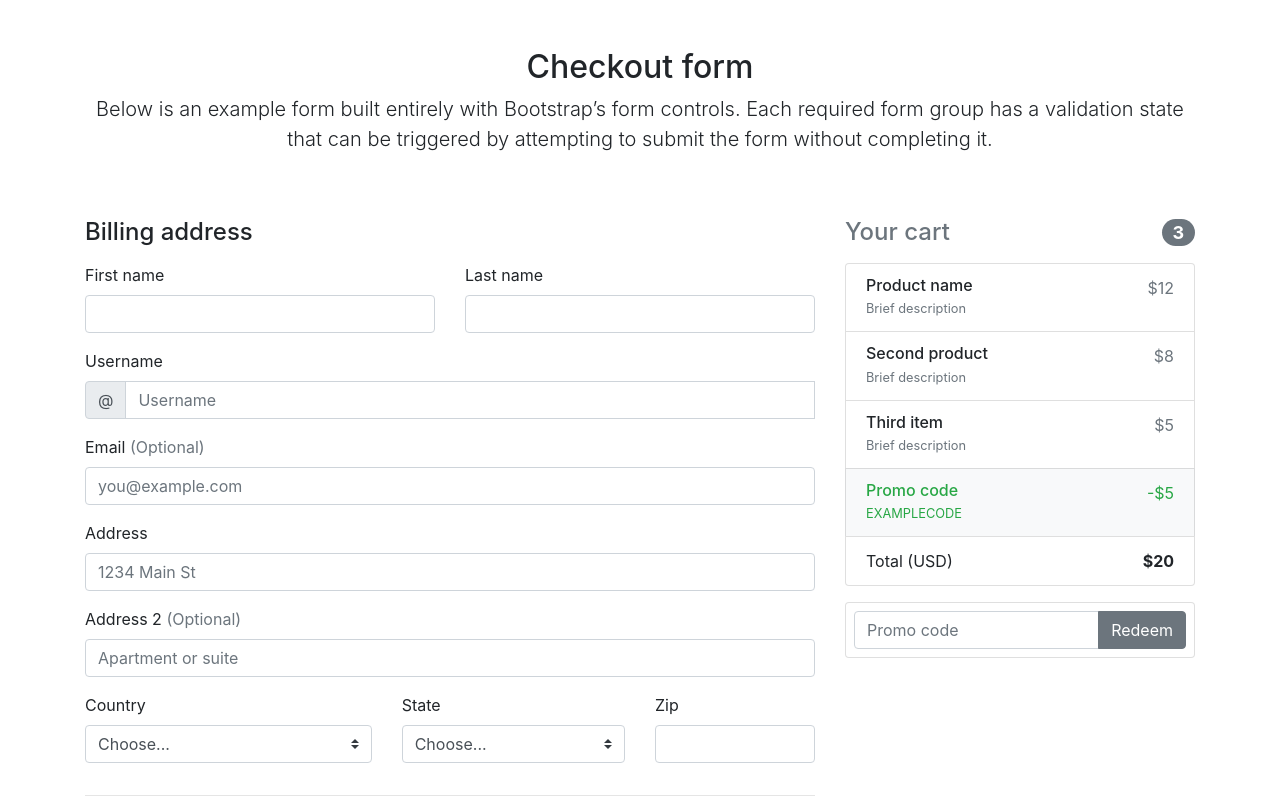
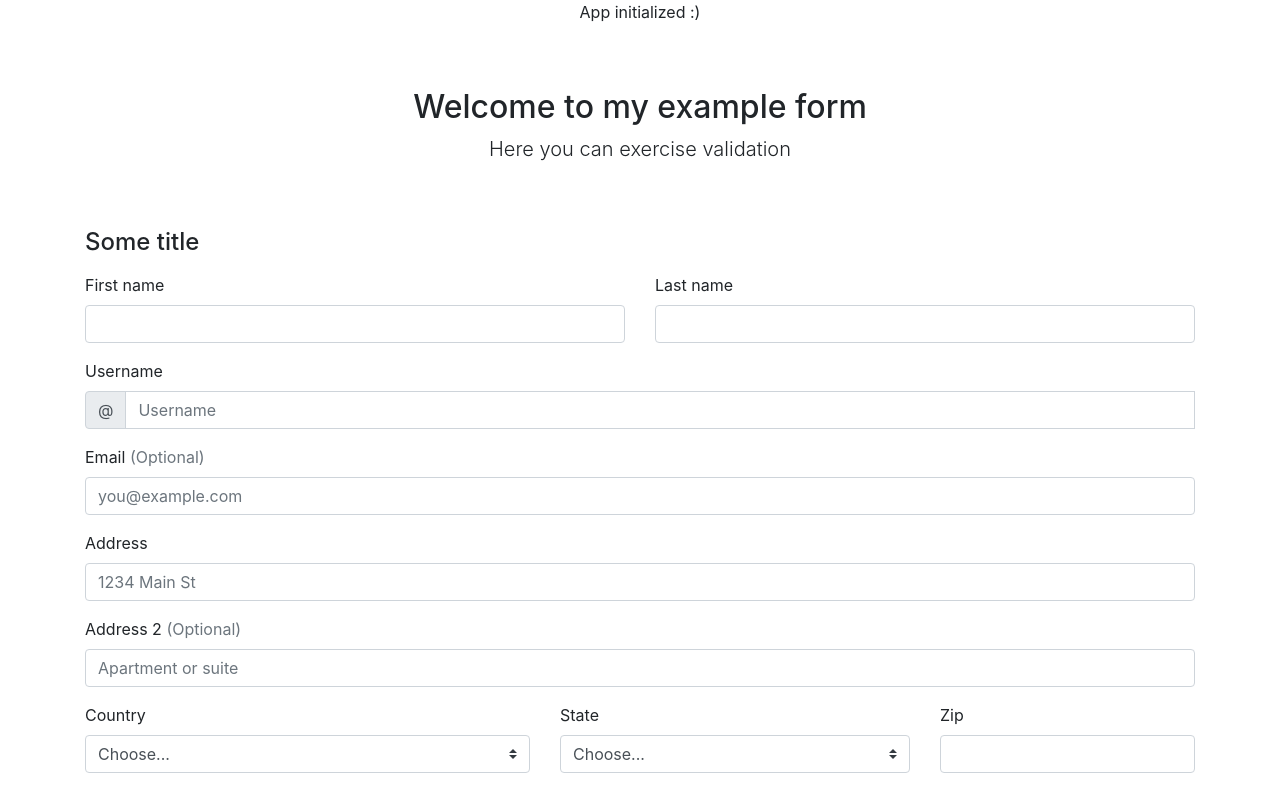
Before and after one commit to pmsopra/reactive-forms, an Angular app: page / in a window 1280 px wide. Shown: the top 800 px of the page. Built offline with nearby package versions, Linux system fonts and the light colour scheme.

Commit message:
Add root component, refactor

```diff
--- a/src/app/app.component.ts
+++ /dev/null
@@ -1,10 +0,0 @@
-import { Component } from '@angular/core';
-
-@Component({
-  selector: 'app-root',
-  templateUrl: './app.component.html',
-  styleUrls: ['./app.component.scss']
-})
-export class AppComponent {
-  title = 'reactive-forms';
-}
--- a/src/app/app.component.html
+++ b/src/app/form/form.component.html
@@ -1,62 +1,12 @@
 <div class="container">
   <div class="py-5 text-center">
-    <h2>Checkout form</h2>
-    <p class="lead">Below is an example form built entirely with Bootstrap’s form controls. Each required form group has
-      a validation state that can be triggered by attempting to submit the form without completing it.</p>
+    <h2>{{ title }}</h2>
+    <p class="lead">{{ description }}</p>
   </div>
 
   <div class="row">
-    <div class="col-md-4 order-md-2 mb-4">
-      <h4 class="d-flex justify-content-between align-items-center mb-3">
-        <span class="text-muted">Your cart</span>
-        <span class="badge badge-secondary badge-pill">3</span>
-      </h4>
-      <ul class="list-group mb-3">
-        <li class="list-group-item d-flex justify-content-between lh-condensed">
-          <div>
-            <h6 class="my-0">Product name</h6>
-            <small class="text-muted">Brief description</small>
-          </div>
-          <span class="text-muted">$12</span>
-        </li>
-        <li class="list-group-item d-flex justify-content-between lh-condensed">
-          <div>
-            <h6 class="my-0">Second product</h6>
-            <small class="text-muted">Brief description</small>
-          </div>
-          <span class="text-muted">$8</span>
-        </li>
-        <li class="list-group-item d-flex justify-content-between lh-condensed">
-          <div>
-            <h6 class="my-0">Third item</h6>
-            <small class="text-muted">Brief description</small>
-          </div>
-          <span class="text-muted">$5</span>
-        </li>
-        <li class="list-group-item d-flex justify-content-between bg-light">
-          <div class="text-success">
-            <h6 class="my-0">Promo code</h6>
-            <small>EXAMPLECODE</small>
-          </div>
-          <span class="text-success">-$5</span>
-        </li>
-        <li class="list-group-item d-flex justify-content-between">
-          <span>Total (USD)</span>
-          <strong>$20</strong>
-        </li>
-      </ul>
-
-      <form class="card p-2">
-        <div class="input-group">
-          <input type="text" class="form-control" placeholder="Promo code">
-          <div class="input-group-append">
-            <button type="submit" class="btn btn-secondary">Redeem</button>
-          </div>
-        </div>
-      </form>
-    </div>
-    <div class="col-md-8 order-md-1">
-      <h4 class="mb-3">Billing address</h4>
+    <div class="col-12">
+      <h4 class="mb-3">Some title</h4>
       <form class="needs-validation" novalidate>
         <div class="row">
           <div class="col-md-6 mb-3">
--- /dev/null
+++ b/src/app/form/form.component.ts
@@ -0,0 +1,11 @@
+import { Component } from '@angular/core';
+
+@Component({
+  selector: 'app-form',
+  templateUrl: './form.component.html',
+  styleUrls: ['./form.component.scss']
+})
+export class FormComponent {
+  title = 'Welcome to my example form';
+  description = 'Here you can exercise validation';
+}
--- /dev/null
+++ b/src/app/root/root.component.html
@@ -0,0 +1,9 @@
+<div class="container">
+  <div class="row">
+    <div class="col-12 text-center">
+      <p>App initialized :)</p>
+    </div>
+  </div>
+</div>
+
+<app-form></app-form>
--- /dev/null
+++ b/src/app/root/root.component.ts
@@ -0,0 +1,16 @@
+import { Component, OnInit } from '@angular/core';
+import { FormComponent } from '../form/form.component';
+
+@Component({
+  selector: 'app-root',
+  templateUrl: './root.component.html',
+  styleUrls: ['./root.component.scss']
+})
+export class RootComponent implements OnInit {
+
+  constructor() { }
+
+  ngOnInit() {
+  }
+
+}
```
Also changed, not shown: src/app/app.module.ts (+5 -3 lines), src/index.html (+14 -4 lines), src/app/form/form.component.scss (added), src/app/root/root.component.scss (added), 2 other files (tests, documents, lock files or other folders).
